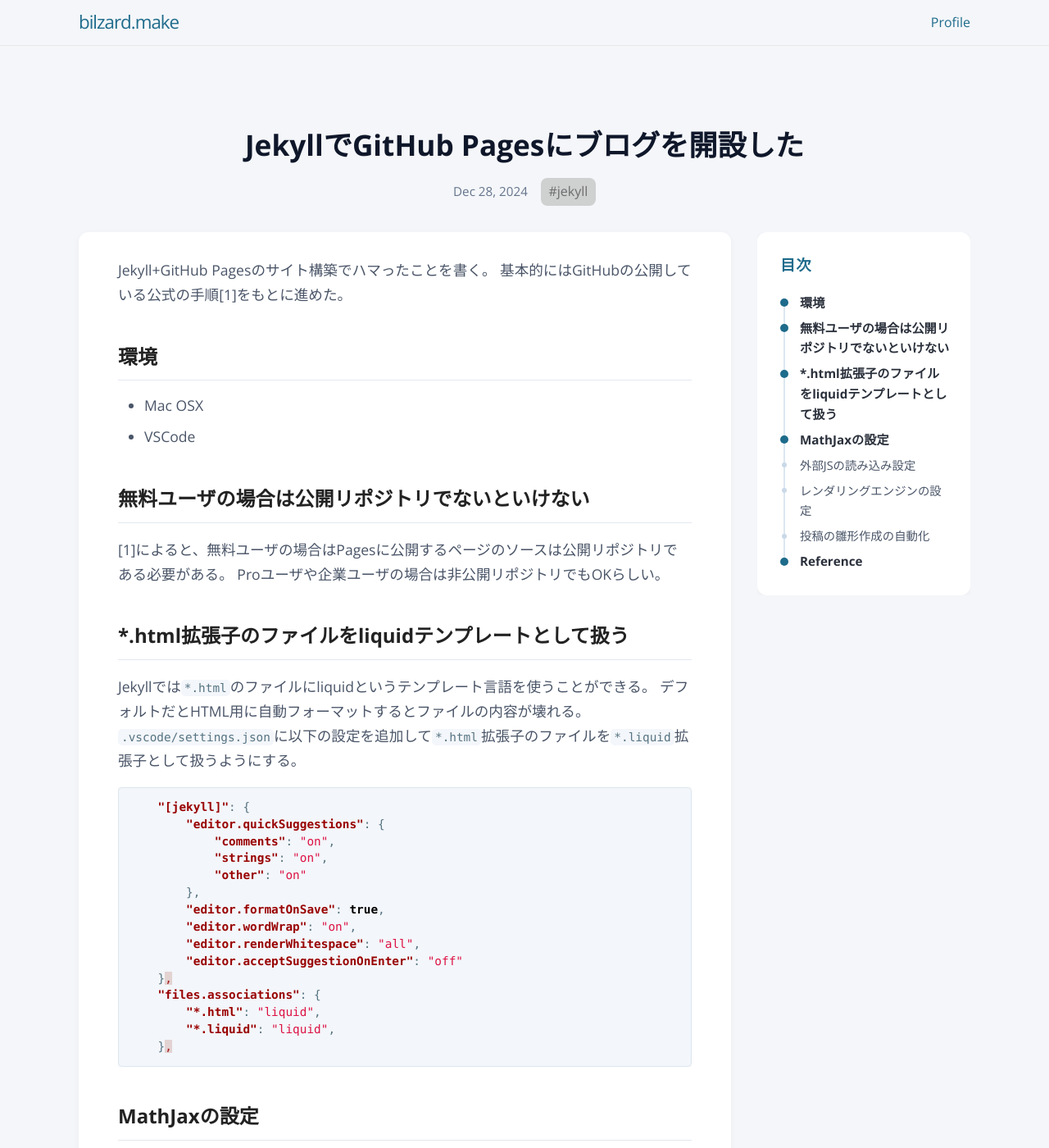
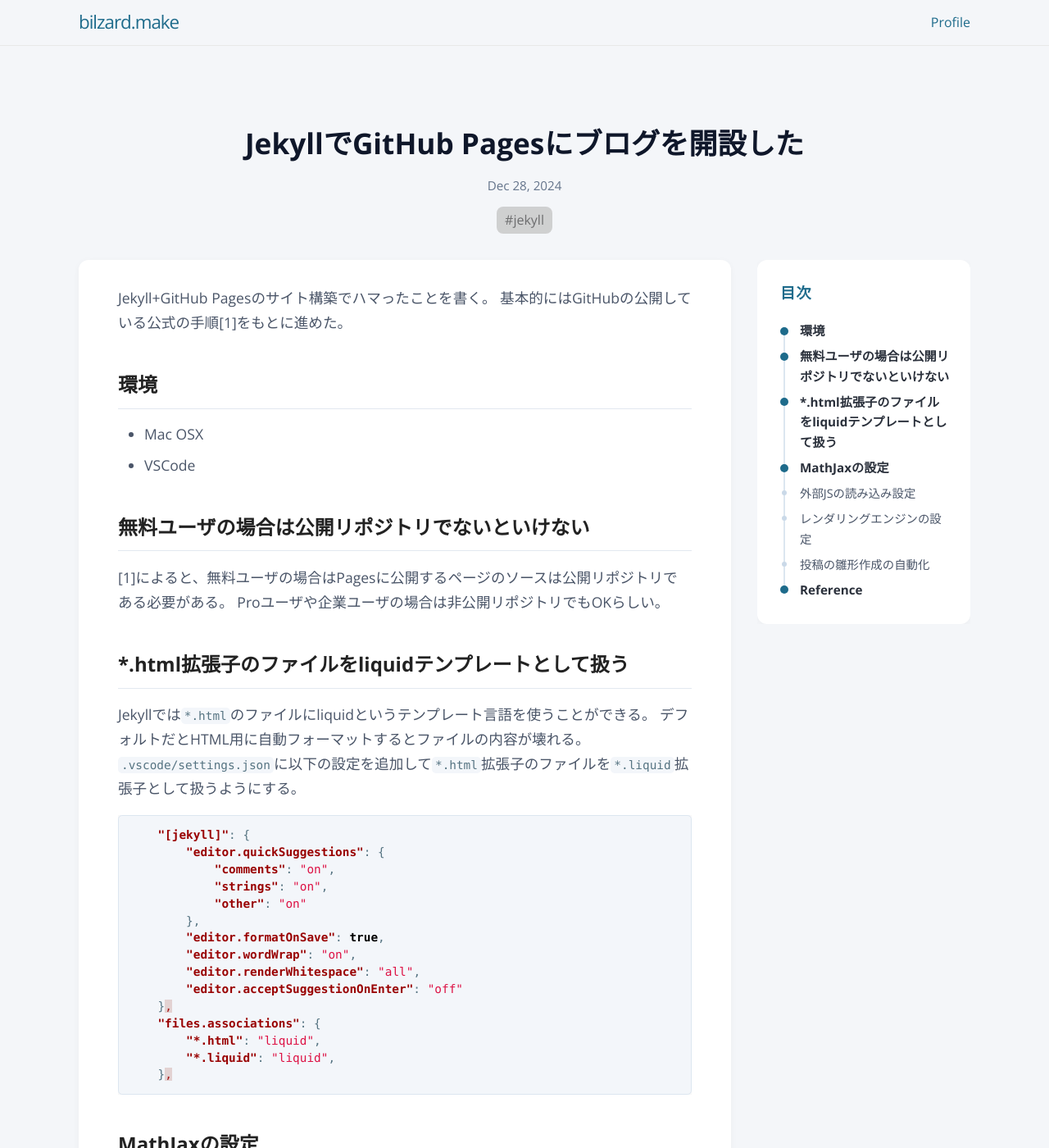
Before and after one commit to bilzard/bilzard.github.io, a Jekyll site: the page built from _posts/2024-12-28-blog-open.md, in a window 1280 px wide and 1400 px high. Shown: the whole window at 82% size. Built offline with Jekyll 4.4.1, drawn with Linux system fonts in a browser that asks for light colours; comment, search, counter and statistics services are not loaded.

Commit message:
タイトルの横幅をコンテンツ幅に合わせる

```diff
--- a/_sass/blog/_layout.scss
+++ b/_sass/blog/_layout.scss
@@ -119,35 +119,42 @@
   }
 }
 
-/* --- Post Header (記事ページ用: Zenn風にシンプルに) --- */
+/* --- Post Header (記事ページ用) --- */
 .post-header {
   text-align: center;
-  padding: 3rem 1rem 2rem;
-  max-width: 50rem; /* タイトルが長すぎないように少し幅を絞る */
+  padding: 3rem 2rem 2rem; /* ★ 左右のpaddingを2remにして.wrapperと合わせる */
+  max-width: $content-width; /* ★ 50remからサイト共通幅(72rem)に変更 */
   margin: 0 auto;
 
   .post-title {
-    font-size: 2.2rem; /* H1より少し大きめ */
+    /* タイトル自体の幅を少し絞って読みやすくしたい場合は、
+       h1自体にmax-widthをかけるのがプロの技です */
+    max-width: 54rem;
+    margin: 0 auto 1rem;
+
+    font-size: 2.2rem;
     font-weight: bold;
     color: #0f172a;
-    margin: 0 0 1rem;
-    line-height: 1.4;
+    line-height: 1.3;
   }
 
   .post-meta {
     font-size: 0.95rem;
     color: #64748b;
-    display: flex;
-    flex-wrap: wrap;
-    justify-content: center;
-    align-items: center;
-    gap: 1rem; /* 日付とタグの間隔 */
+    /* ★ display: flex を削除して、日付とタグが縦に並ぶようにする */
   }
 
+  /* ★ タグ群の設定を独立させる */
   .post-tags {
-    display: flex;
+    display: flex;           /* タグ同士は横に並べる */
+    justify-content: center; /* 中央揃え */
+    flex-wrap: wrap;
     gap: 0.5rem;
-    .tag { margin: 0; } /* 既存のタグスタイルのmarginをリセット */
+    margin-top: 0.75rem;     /* 日付との間の余白 */
+
+    .tag {
+      margin: 0;             /* 個別のタグの余白をリセット */
+    }
   }
 }
 
```
